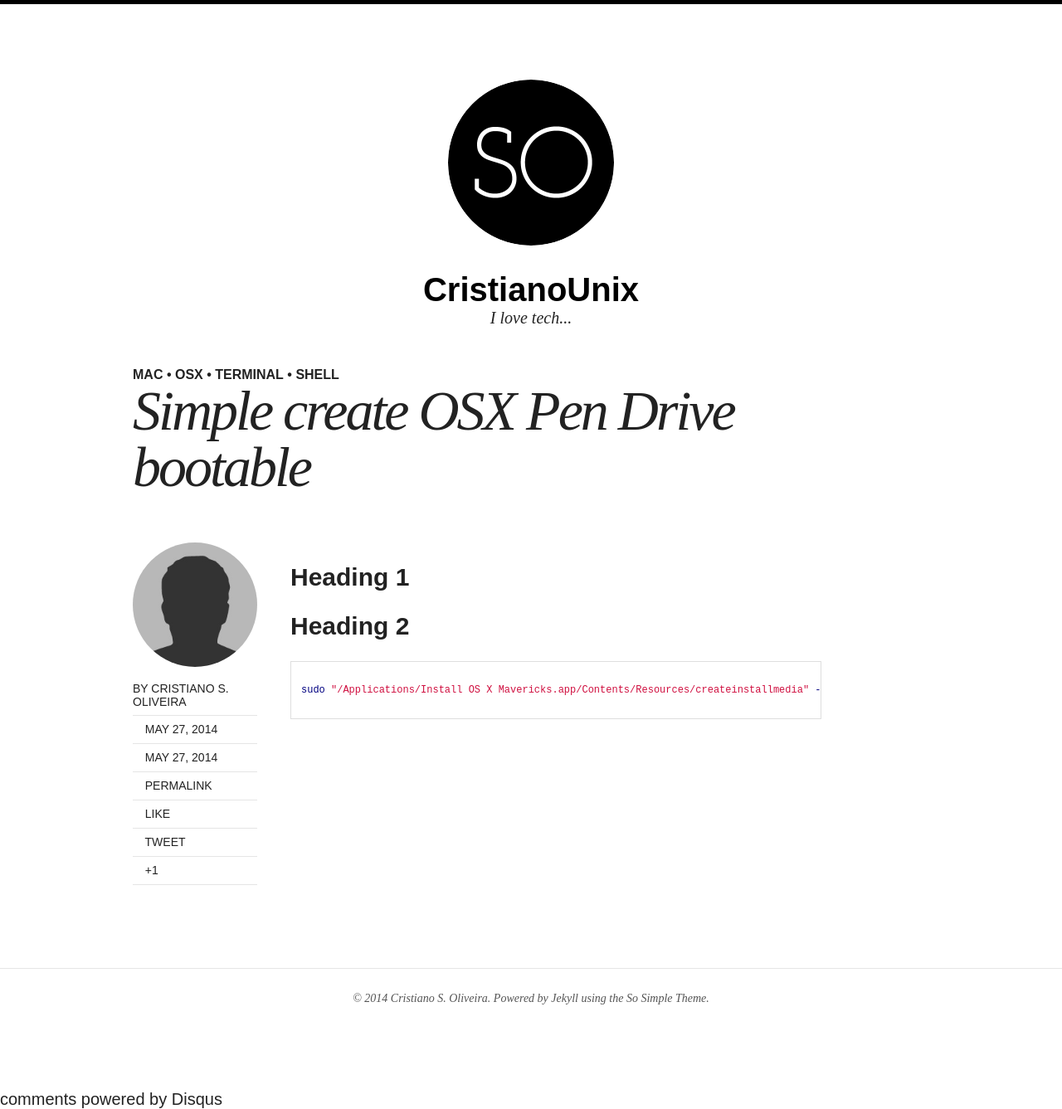
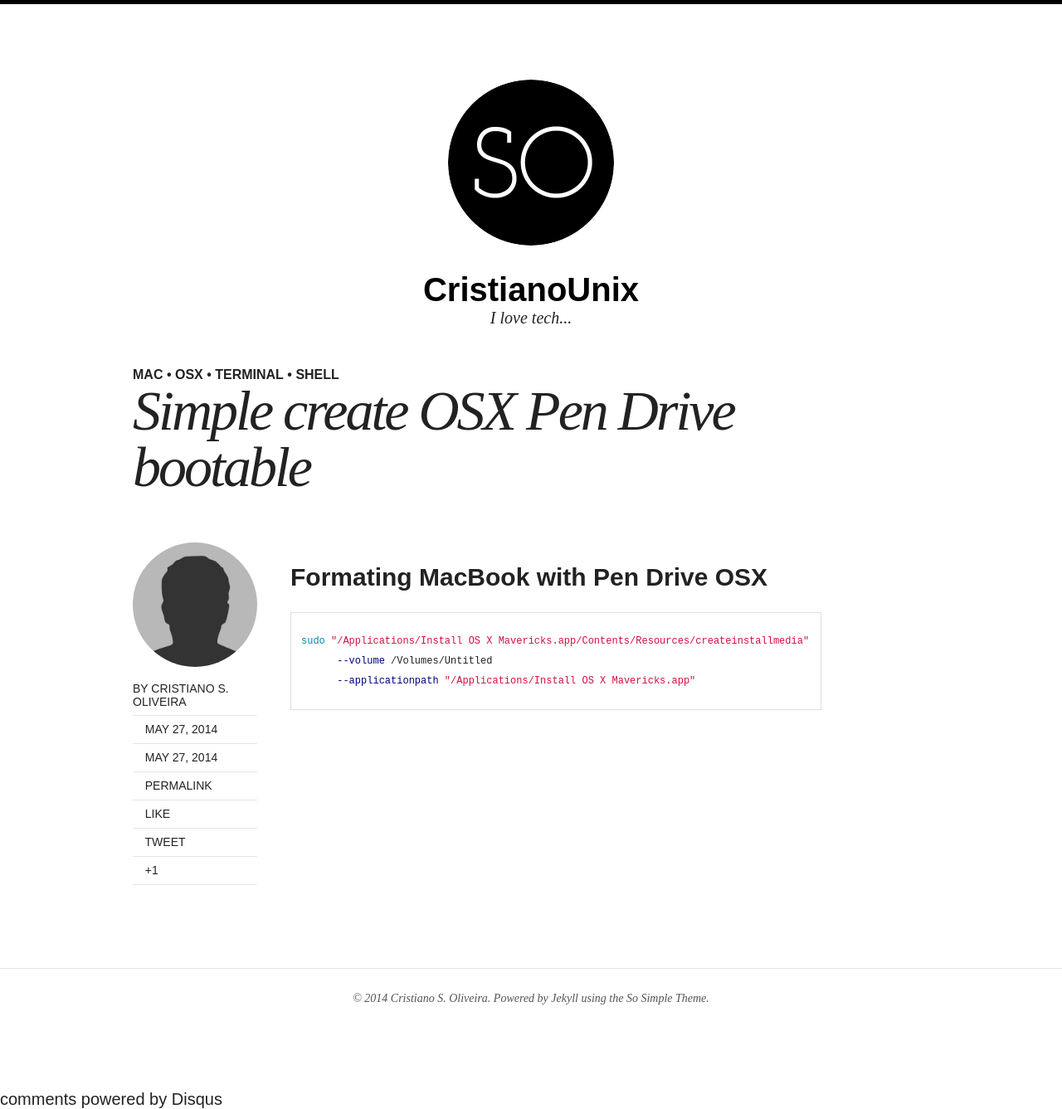
Before and after one commit to cristianounix/cristianounix, a Jekyll site: the page built from _posts/2014-05-27-Create-OSX-pen-drive-boot.md, in a window 1280 px wide. Shown: the whole page at 83% size. Built offline with Jekyll 4.4.1, drawn with Linux system fonts in a browser that asks for light colours; nearby versions of some CDN libraries; comment, search, counter and statistics services are not loaded.

Commit message:
Ammend Post

```diff
--- a/_posts/2014-05-27-Create-OSX-pen-drive-boot.md
+++ b/_posts/2014-05-27-Create-OSX-pen-drive-boot.md
@@ -9,12 +9,12 @@ comments: true
 share: true
 ---
 
+# Formating MacBook with Pen Drive OSX
 
-# Heading 1
-## Heading 2
+{% highlight Shell %}
 
-{% highlight css %}
-
-sudo "/Applications/Install OS X Mavericks.app/Contents/Resources/createinstallmedia" --volume /Volumes/Untitled --applicationpath "/Applications/Install OS X Mavericks.app"
+sudo "/Applications/Install OS X Mavericks.app/Contents/Resources/createinstallmedia"
+      --volume /Volumes/Untitled
+      --applicationpath "/Applications/Install OS X Mavericks.app"
 
 {% endhighlight %}
```
